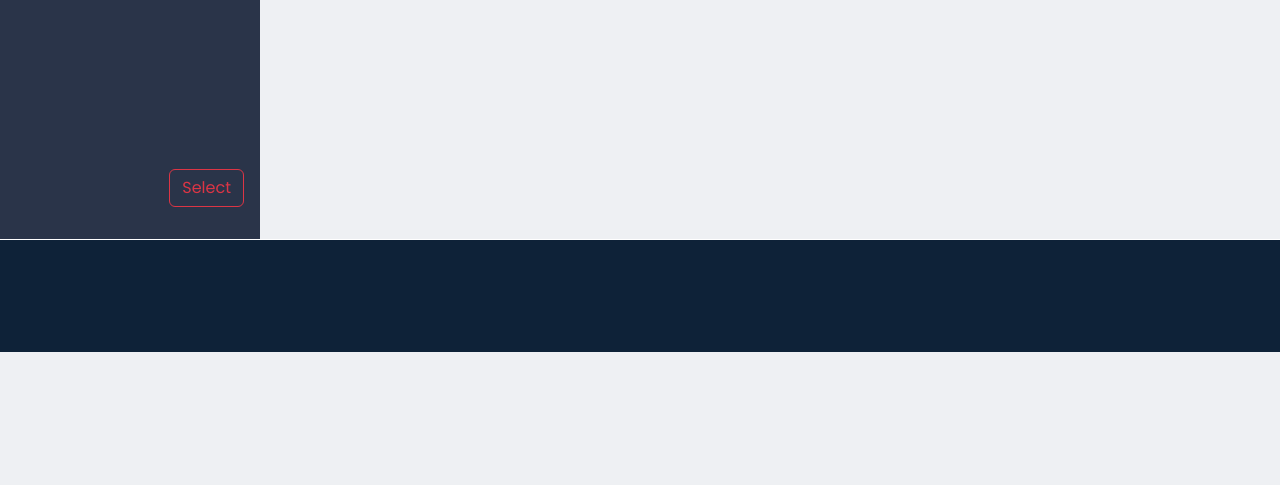
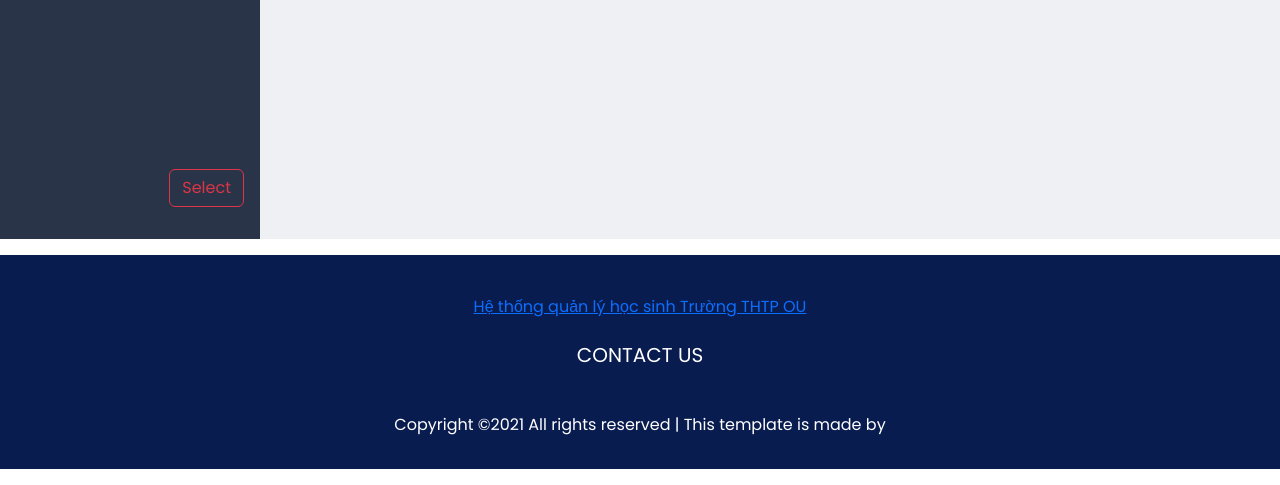
Before and after one commit to lequangminh2623/StudentManagement, a Flask app: page /score in a window 1280 px wide. Shown: the part 618-1103 px from the top of the page. Before the commit the page ends 970 px from the top, so only its background shows below. Run offline with Flask 3, Linux system fonts and the light colour scheme; data that the repository does not hold is empty; parts of the project's set-up code (start-up, migrations or seed data) failed here and were passed over; some libraries are stand-ins or nearby versions.

Commit message:
Fix phân quyền

```diff
--- a/studentmanagementapp/app/__init__.py
+++ b/studentmanagementapp/app/__init__.py
@@ -24,6 +24,8 @@
 login = LoginManager(app=app)
 login.login_view = 'login_process'
 
+
+
 cloudinary.config(
     cloud_name=os.getenv("CLOUD_NAME"),
     api_key=os.getenv("API_KEY"),
--- a/studentmanagementapp/app/admin.py
+++ b/studentmanagementapp/app/admin.py
@@ -10,9 +10,13 @@
 from wtforms.widgets import NumberInput
 from wtforms import validators
 from flask_admin.model.form import InlineFormAdmin
+from flask_login import current_user
 
 admin = Admin(app, name='StudentManagement', template_mode='bootstrap4')
 
+class xacThucView(ModelView):
+    def is_accessible(self):
+        return current_user.is_authenticated and current_user.user_role
 
 class ApplicationView(ModelView):
     column_list = ['name', 'gender', 'phone', 'address', 'email', 'birthday', 'status']
--- a/studentmanagementapp/app/index.py
+++ b/studentmanagementapp/app/index.py
@@ -9,7 +9,7 @@
 
 @app.route("/")
 def index():
-    return render_template('index.html')
+    return render_template('login.html')
 
 
 @login.user_loader
@@ -19,8 +19,6 @@
 
 @app.route("/login", methods=['GET', 'POST'])
 def login_process():
-    if current_user.is_authenticated:
-        return redirect(url_for('dashboard'))
 
     if request.method == 'POST':
         username = request.form.get('username')
@@ -63,13 +61,8 @@
     return redirect(url_for('index'))
 
 
+
 # Phân quyền
-@app.route('/admin')
-@login_required
-def admin():
-    if current_user.role != Role.ADMIN:
-        return "Access denied!", 403
-    return "Welcome to the admin page!"
 
 
 @app.route('/staff')
--- a/studentmanagementapp/app/static/css/style.css
+++ b/studentmanagementapp/app/static/css/style.css
@@ -112,3 +112,25 @@
 .logout-btn:hover {
     background-color: #d32f2f;
 }
+
+/************ Scroll to top ****************/
+.scrollToTop{
+    width: 4vw;
+    height: 7vh;
+    text-align:center;
+    background: whiteSmoke;
+    font-size: 50px;
+    font-weight: bold;
+    background-color: #e8eded ;
+    text-decoration: none;
+    position:fixed;
+    bottom:5px;
+    right:5px;
+    border-radius: 5px;
+    z-index: 99;
+    display: none;
+}
+
+.scrollToTop:hover{
+    text-decoration:none;
+}
--- a/studentmanagementapp/app/templates/layout/footer.html
+++ b/studentmanagementapp/app/templates/layout/footer.html
@@ -1,6 +1,44 @@
-<footer>
-    <div class="p-5 text-white border-top border-1 border-white" style="background-color: #0e2238">
-    <h1></h1>
-    <p></p>
+<div id="alert"></div>
+
+<div class="container-fluid p-3 my-3 text-white" style="background-color: #091c50;">
+    <div id="lienhe">
+        <div class="site-logo text-center py-4">
+            <a href="/">Hệ thống quản lý học sinh Trường THTP OU</a>
+        </div>
+        <div class="social text-center">
+            <h5 class="text-uppercase">CONTACT US</h5>
+            <a href="#"><i class="fa fa-facebook"></i></a>
+            <a href="#"><i class="fa fa-instagram"></i></a>
+            <a href="#"><i class="fa fa-youtube"></i></a>
+            <a href="#"><i class="fa fa-google"></i></a>
+        </div>
+        <div class="copyrights text-center">
+            <p class="para">
+                Copyright ©2021 All rights reserved | This template is made by
+                <a href="#"><i class="fa fa-heart"></i></a>
+            </p>
+        </div>
+    </div>
 </div>
-</footer>
+<a href="#" class="scrollToTop">
+    <img src="{{ url_for('static', filename='images/backToTop.png') }}" style="width: 100%;height: 100%;margin: 1%;">
+</a>
+
+
+<style>
+
+.social a > i {
+    font-size:25px;
+    padding: 2rem;
+    color: gray;
+}
+
+.social a:hover > i{
+    color: white;
+}
+
+.my-3 {
+    margin: 0px;
+}
+
+</style>
```
